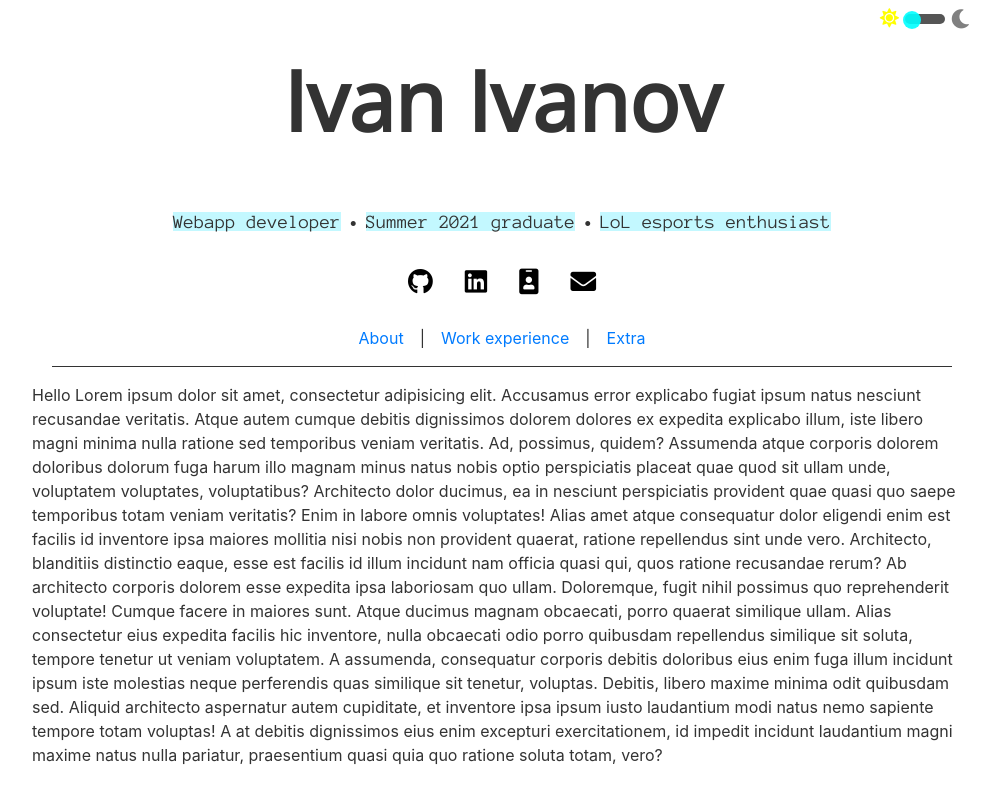
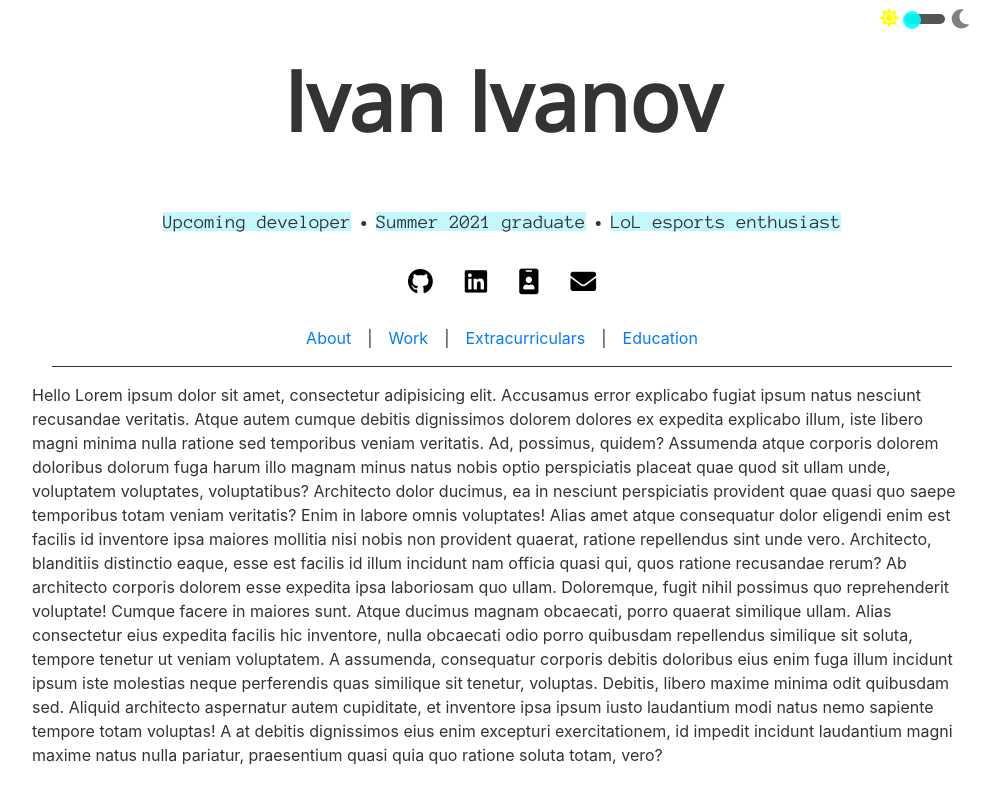
Before and after one commit to divakaivan/personal-website, a React (Create React App) app: page / in a window 1280 px wide. Shown: the top 804 px of the page, without its empty margins (138-1138 px from the left). Built offline with nearby package versions, Linux system fonts and the light colour scheme.

Commit message:
update header width and add links to new pages

```diff
--- a/src/components/Header.js
+++ b/src/components/Header.js
@@ -79,6 +79,13 @@ const Navigation = styled.div`
   a {
     padding: 0 1rem 1rem 1rem;
   }
+  @media (max-width: 500px) {
+      display: flex;
+      flex-direction: column;
+      span {
+        display: none;
+      }
+  }
 `;
 
 const Header = ({darkMode, setDarkMode}) => (
@@ -86,7 +93,7 @@ const Header = ({darkMode, setDarkMode}) => (
         <ToggleTheme darkMode={darkMode} setDarkMode={setDarkMode}/>
         <H1 className="text-center">Ivan Ivanov</H1>
         <Dev className="text-center">
-            <span className="attr">Webapp developer</span>
+            <span className="attr">Upcoming developer</span>
             <Br/>
             <span>•</span>
             <Br/>
@@ -104,10 +111,12 @@ const Header = ({darkMode, setDarkMode}) => (
         </Icons>
         <Navigation className="text-center">
             <Link to="/">About</Link>
-                        |
-            <Link to="/work">Work experience</Link>
-                        |
-            <Link to="/about">Extra</Link>
+                        <span>|</span>
+            <Link to="/work">Work</Link>
+                        <span>|</span>
+            <Link to="/extracurricular">Extracurriculars</Link>
+                        <span>|</span>
+            <Link to="/education">Education</Link>
         </Navigation>
         <Hr/>
         <ReactTooltip className="tooltip-extra-style" />
```
